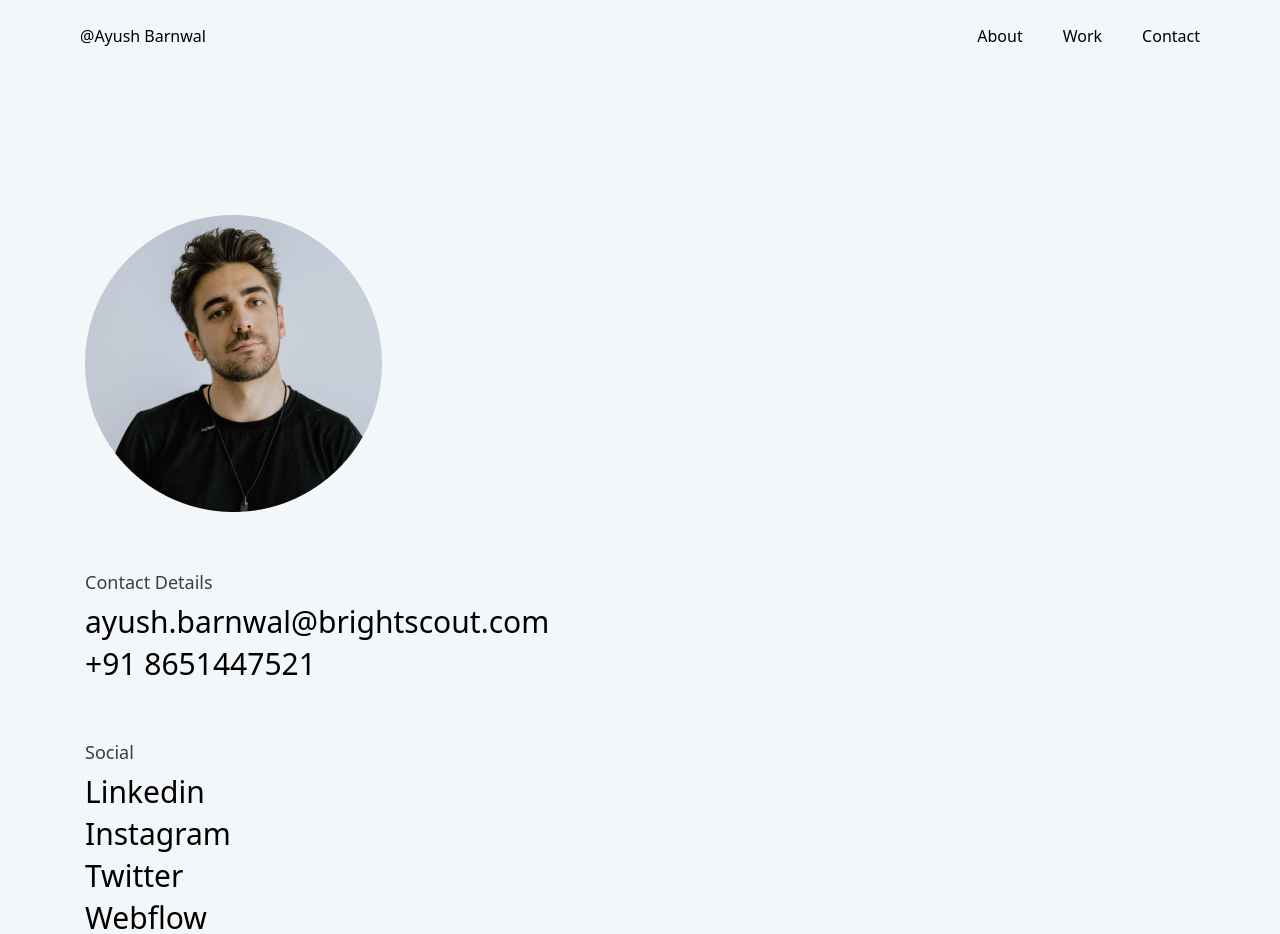
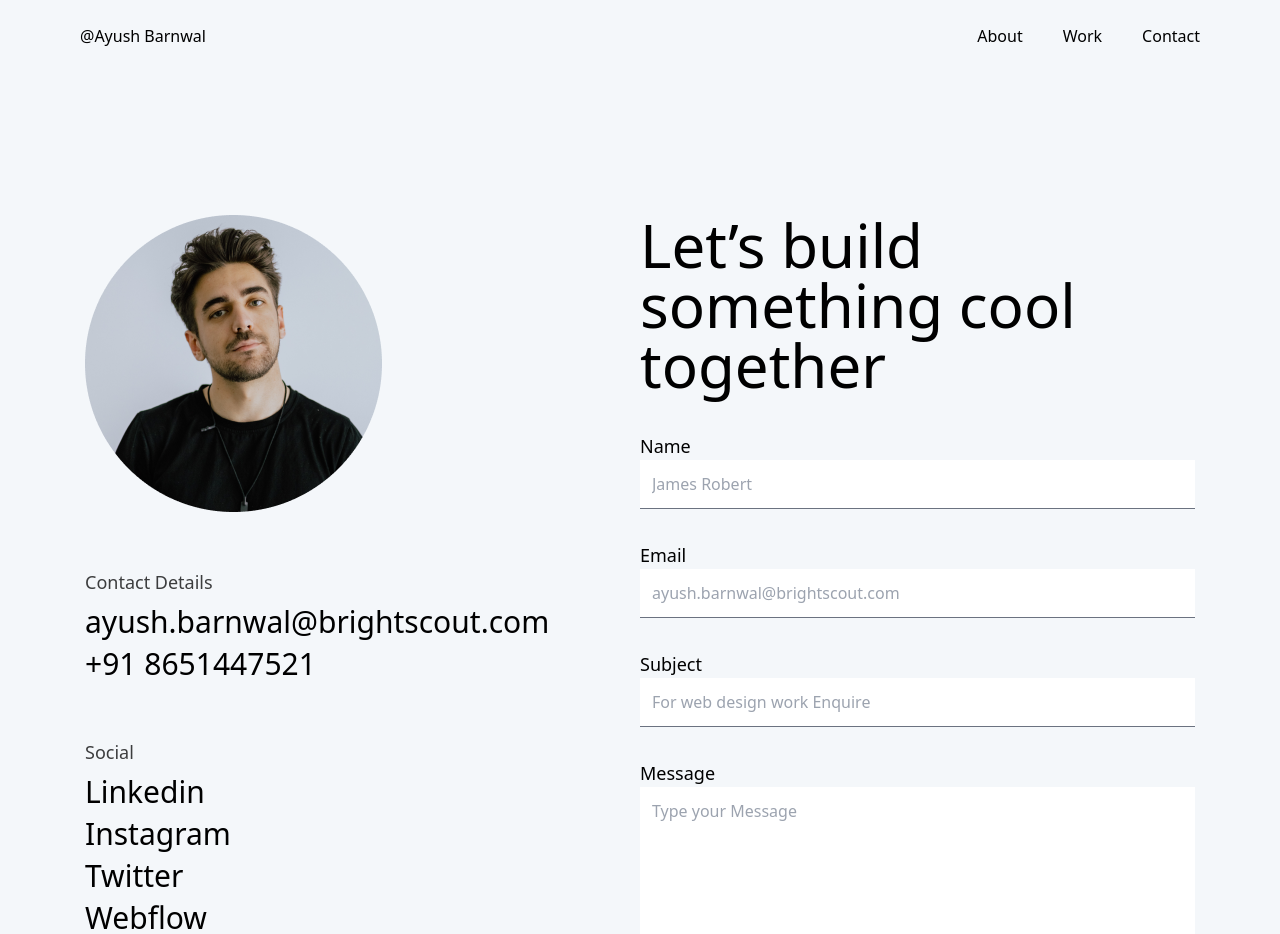
Before and after one commit to goraasep/react-exercise, a React (Vite) app: page /contact-us in a window 1280 px wide. Shown: the top 934 px of the page. Built offline with nearby package versions, Linux system fonts and the light colour scheme.

Commit message:
feat: contact 100%

```diff
--- a/src/pages/Contact.tsx
+++ b/src/pages/Contact.tsx
@@ -5,8 +5,8 @@ const Contact: FC = () => {
   return (
     <>
       <NavLinks />
-      <div className="flex px-[85px] pt-[215px] pb-[100px] bg-home">
-        <div>
+      <div className="grid grid-cols-2 px-[85px] pt-[215px] pb-[100px] bg-home">
+        <div className="row-span-1">
           <img src="profile.png" alt="" />
           <div className="flex flex-col gap-2 mt-14 mb-10">
             <div className="text-lg text-dark-gray">Contact Details</div>
@@ -26,7 +26,62 @@ const Contact: FC = () => {
             </div>
           </div>
         </div>
-        <div></div>
+        <div className="row-span-1 flex gap-[37px] flex-col">
+          <div className="text-6xl font-medium">
+            Let’s build something cool together
+          </div>
+          <form action="" className="flex flex-col gap-8">
+            <div>
+              <label htmlFor="name" className="text-lg">
+                Name
+              </label>
+              <input
+                id="name"
+                type="text"
+                placeholder="James Robert"
+                className="w-full p-3 border-b-[1px] border-gray-500 focus:outline-none focus:border-blue-500"
+              />
+            </div>
+            <div>
+              <label htmlFor="email" className="text-lg">
+                Email
+              </label>
+              <input
+                id="email"
+                type="text"
+                placeholder="ayush.barnwal@brightscout.com"
+                className="w-full p-3 border-b-[1px] border-gray-500 focus:outline-none focus:border-blue-500"
+              />
+            </div>
+            <div>
+              <label htmlFor="subject" className="text-lg">
+                Subject
+              </label>
+              <input
+                id="subject"
+                type="text"
+                placeholder="For web design work Enquire"
+                className="w-full p-3 border-b-[1px] border-gray-500 focus:outline-none focus:border-blue-500"
+              />
+            </div>
+            <div>
+              <label htmlFor="message" className="text-lg">
+                Message
+              </label>
+              <textarea
+                name=""
+                id="message"
+                className="w-full p-3 border-b-[1px] border-gray-500 focus:outline-none focus:border-blue-500 h-[158px]"
+                placeholder="Type your Message"
+              ></textarea>
+            </div>
+            <div>
+              <button className="py-6 px-12 bg-black rounded-full text-white text-lg font-medium w-[193px]">
+                Submit
+              </button>
+            </div>
+          </form>
+        </div>
       </div>
       <Footer isHome={false} />
     </>
--- a/src/pages/Home.tsx
+++ b/src/pages/Home.tsx
@@ -16,7 +16,7 @@ const Home: FC = () => {
       </div>
       <Galeries />
       <Testimonials />
-      <Footer />
+      <Footer isHome={true} />
     </>
   );
 };
```
